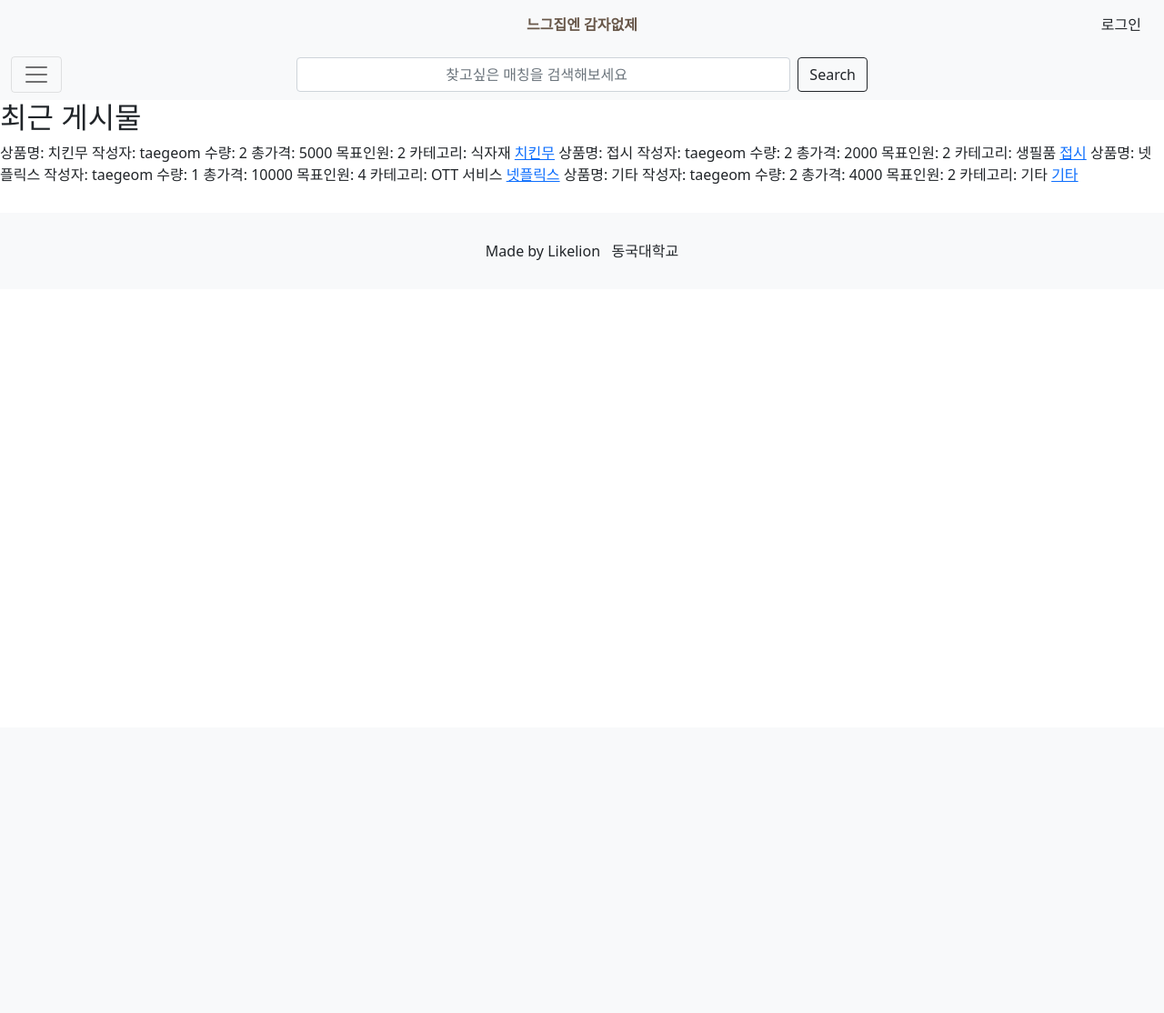
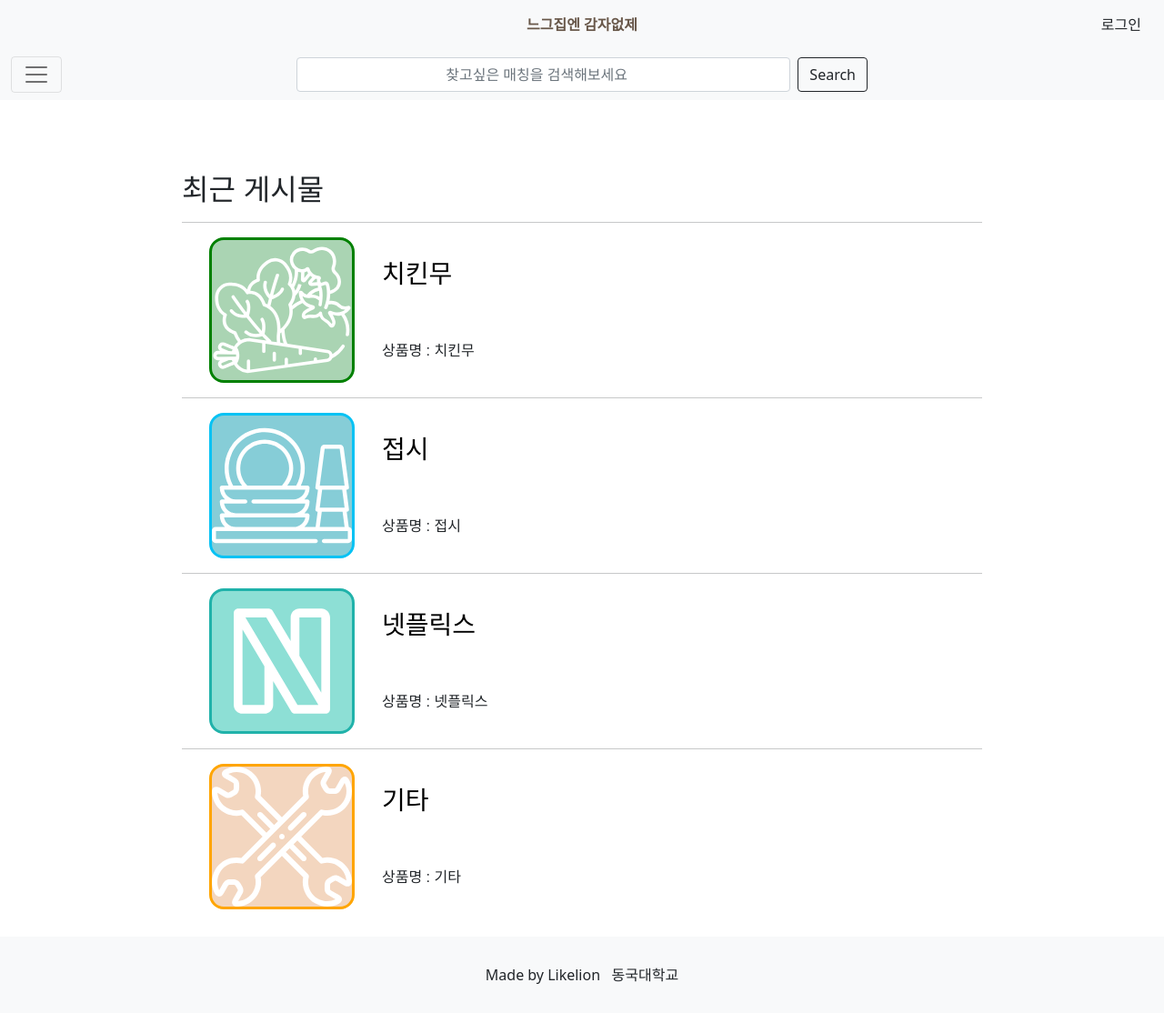
Before and after one commit to LeeTaeGeom/Purchase-mate, a Django app: page /posts/recent_postlist/ in a window 1280 px wide. Shown: the whole page at 91% size. Before the commit the page ends 286 px from the top, so only its background shows below. Run offline with Django 3.2, Linux system fonts and the light colour scheme; data comes from the database, SQL or seed files in the repository; both versions use the stored data as it was after the commit.

Commit message:
postlist design

```diff
--- a/purchase_mate/posts/templates/category/daily_necessity.html
+++ b/purchase_mate/posts/templates/category/daily_necessity.html
@@ -16,7 +16,7 @@
             <img src="../../static/images/main.png"
                 style="width:15vh; height:15vh; position:relative; top:2.5vh; left:2.5vh;">
             {%endif%} -->
-            <img src="../../../static/images/plates_icon.svg" style="width:100%; height:100%;" alt="food">
+            <img src="../../../static/images/plates_icon.svg" style="width:100%; height:100%;" alt="daily_necessity">
         </div>
         <div style="display:flex; flex-direction: column; justify-content: space-around;">
             <a href="{%url 'posts:detail' post.id%}" style="text-decoration:none; ">
--- a/purchase_mate/posts/templates/category/etc.html
+++ b/purchase_mate/posts/templates/category/etc.html
@@ -16,7 +16,7 @@
             <img src="../../static/images/main.png"
                 style="width:15vh; height:15vh; position:relative; top:2.5vh; left:2.5vh;">
             {%endif%} -->
-            <img src="../../../static/images/etc_icon.svg" style="width:100%; height:100%;" alt="food">
+            <img src="../../../static/images/etc_icon.svg" style="width:100%; height:100%;" alt="etc">
         </div>
         <div style="display:flex; flex-direction: column; justify-content: space-around;">
             <a href="{%url 'posts:detail' post.id%}" style="text-decoration:none; ">
--- a/purchase_mate/posts/templates/category/ott.html
+++ b/purchase_mate/posts/templates/category/ott.html
@@ -16,7 +16,7 @@
             <img src="../../static/images/main.png"
                 style="width:15vh; height:15vh; position:relative; top:2.5vh; left:2.5vh;">
             {%endif%} -->
-            <img src="../../../static/images/vegetable_icon.svg" style="width:100%; height:100%;" alt="food">
+            <img src="../../../static/images/netflix_icon.svg" style="width:100%; height:100%;" alt="ott">
         </div>
         <div style="display:flex; flex-direction: column; justify-content: space-around;">
             <a href="{%url 'posts:detail' post.id%}" style="text-decoration:none; ">
--- a/purchase_mate/posts/templates/recent_postlist.html
+++ b/purchase_mate/posts/templates/recent_postlist.html
@@ -2,18 +2,42 @@
 {% load static %}
 {% block content %}
 
-<header>
-    <h2> 최근 게시물 </h2>
-</header>
+<section style="margin:0px 200px; margin-top:80px; font-family: 'Noto Sans KR', sans-serif;">
 
-{% for post in post %}
-    상품명: {{post.title}}
-    작성자: {{post.writer}}
-    수량:   {{post.quantity}}
-    총가격: {{post.price}}
-    목표인원: {{post.people}}
-    카테고리: {{post.category}}
-    <a href="{% url 'posts:detail' post.id %}">{{post.title}}</a>
-{% endfor %}
+    <h2 style="font-family: 'Nanum Gothic Coding', sans-serif;">최근 게시물</h2>
+
+    {%for post in post%}
+    <hr>
+    <div style="display:flex; margin: 10px 0px; height: 20vh;">
+        <div style="overflow:hidden;margin:0px 30px;width:20vh; height:20vh; ">
+            <!-- {%if post.image%}
+            <img src="{{ post.image.url }}" style="object-fit: cover; width:100%; height: 100%;" alt="사진">
+            {%else%}
+            <img src="../../static/images/main.png"
+                style="width:15vh; height:15vh; position:relative; top:2.5vh; left:2.5vh;">
+            {%endif%} -->
+            {%if post.category == '식자재'%}
+            <img src="../../static/images/vegetable_icon.svg" style="border:solid green 3px; border-radius:10%; background-color:#aad4b3; width:100%; height:100%;" alt="food">
+            {%elif post.category == '생필품'%}
+            <img src="../../static/images/plates_icon.svg" style="border:solid #06C2F4 3px; border-radius:10%; background-color:#86cdd7; width:100%; height:100%;" alt="daily_necessity">
+            {%elif post.category == 'OTT 서비스'%}
+            <img src="../../static/images/netflix_icon.svg" style="border:solid lightseagreen 3px; border-radius:10%; background-color:#8ddfd5; width:100%; height:100%;" alt="ott">
+            {%else%}
+            <img src="../../static/images/etc_icon.svg" style="border:solid orange 3px; border-radius:10%; background-color:#f3d6bf; width:100%; height:100%;" alt="etc">
+            {%endif%}
+        </div>
+        <div style="display:flex; flex-direction: column; justify-content: space-around;">
+            <a href="{%url 'posts:detail' post.id%}" style="text-decoration:none; ">
+                <h3 style="color:black; font-family: 'Nanum Gothic Coding', sans-serif;">{{post.title}}</h3>
+            </a>
+            상품명 : {{post.title}}
+
+        </div>
+    </div>
+    {%endfor%}
+
+</section>
+
+
 
 {% endblock %}
--- a/purchase_mate/purchase_mate/static/css/main.css
+++ b/purchase_mate/purchase_mate/static/css/main.css
@@ -51,7 +51,7 @@
     color: green;
 }
 .blue:hover{
-    color: #06C2F4;
+    color: blue;
 }
 .lightseagreen:hover{
     color: lightseagreen;
```
Also changed, not shown: purchase_mate/posts/templates/detail.html (+6 -6 lines), purchase_mate/db.sqlite3.
